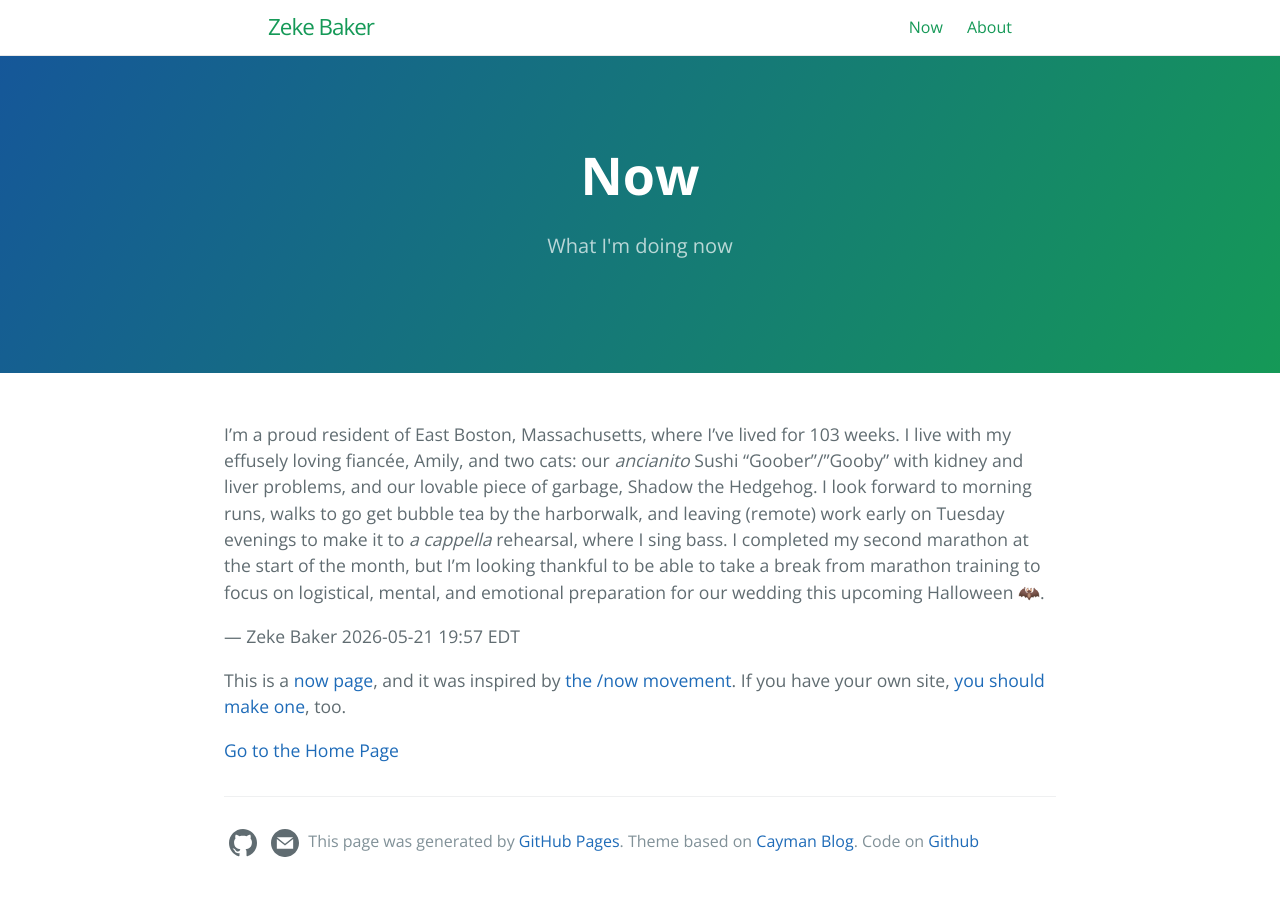
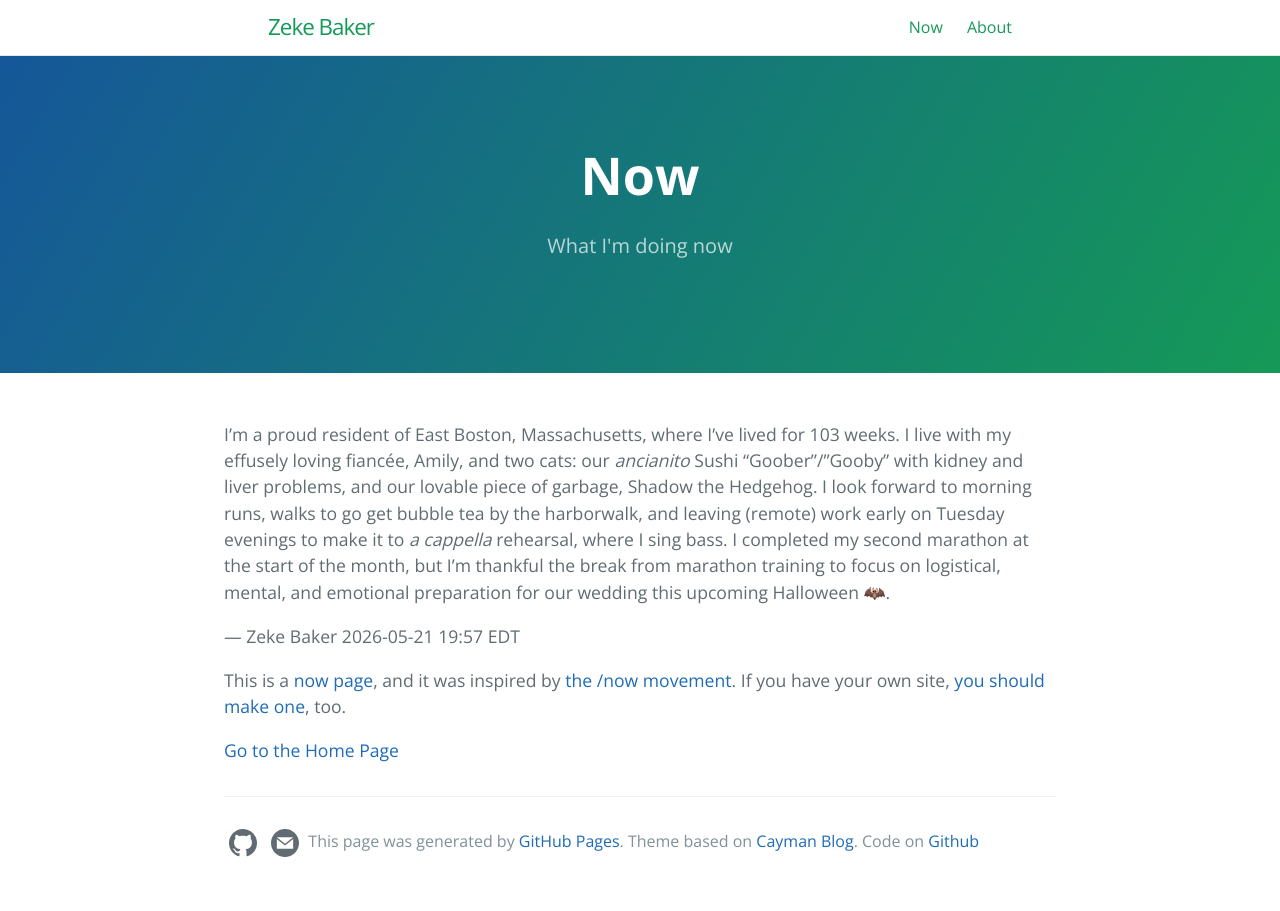
Before and after one commit to ClydeHobart/clydehobart.github.io, a Jekyll site: the page built from now.md, in a window 1280 px wide. Built offline with Jekyll 4.4.1, drawn with Linux system fonts in a browser that asks for light colours.

Commit message:
fix grammar in now.md

```diff
--- a/now.md
+++ b/now.md
@@ -7,7 +7,7 @@ ref: now
 order: 2
 ---
 
-I'm a proud resident of East Boston, Massachusetts, where I've lived for 103 weeks. I live with my effusely loving fiancée, Amily, and two cats: our *ancianito* Sushi "Goober"/"Gooby" with kidney and liver problems, and our lovable piece of garbage, Shadow the Hedgehog. I look forward to morning runs, walks to go get bubble tea by the harborwalk, and leaving (remote) work early on Tuesday evenings to make it to *a cappella* rehearsal, where I sing bass. I completed my second marathon at the start of the month, but I'm looking thankful to be able to take a break from marathon training to focus on logistical, mental, and emotional preparation for our wedding this upcoming Halloween 🦇.
+I'm a proud resident of East Boston, Massachusetts, where I've lived for 103 weeks. I live with my effusely loving fiancée, Amily, and two cats: our *ancianito* Sushi "Goober"/"Gooby" with kidney and liver problems, and our lovable piece of garbage, Shadow the Hedgehog. I look forward to morning runs, walks to go get bubble tea by the harborwalk, and leaving (remote) work early on Tuesday evenings to make it to *a cappella* rehearsal, where I sing bass. I completed my second marathon at the start of the month, but I'm thankful the break from marathon training to focus on logistical, mental, and emotional preparation for our wedding this upcoming Halloween 🦇.
 
 — Zeke Baker
 2026-05-21 19:57 EDT
```
